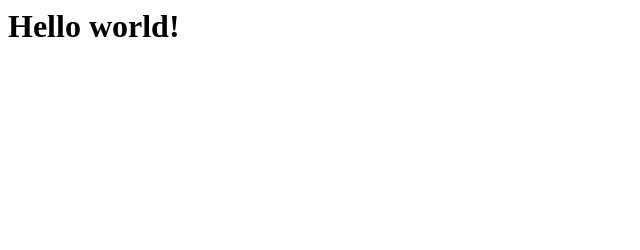
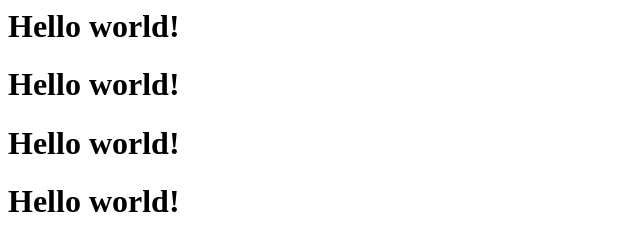
Before and after one commit to tanviralamcse/portfolio-reactjs, a plain HTML site: page index.html in a window 1280 px wide. Shown: the whole page, without its empty margins (0-640 px from the left). Drawn offline with Linux system fonts and the light colour scheme.

Commit message:
I have something

```diff
--- a/index.html
+++ b/index.html
@@ -4,5 +4,8 @@
     </head>
     <body>
         <h1>Hello world!</h1>
+        <h1>Hello world!</h1>
+        <h1>Hello world!</h1>
+        <h1>Hello world!</h1>
     </body>
 </html>
```
